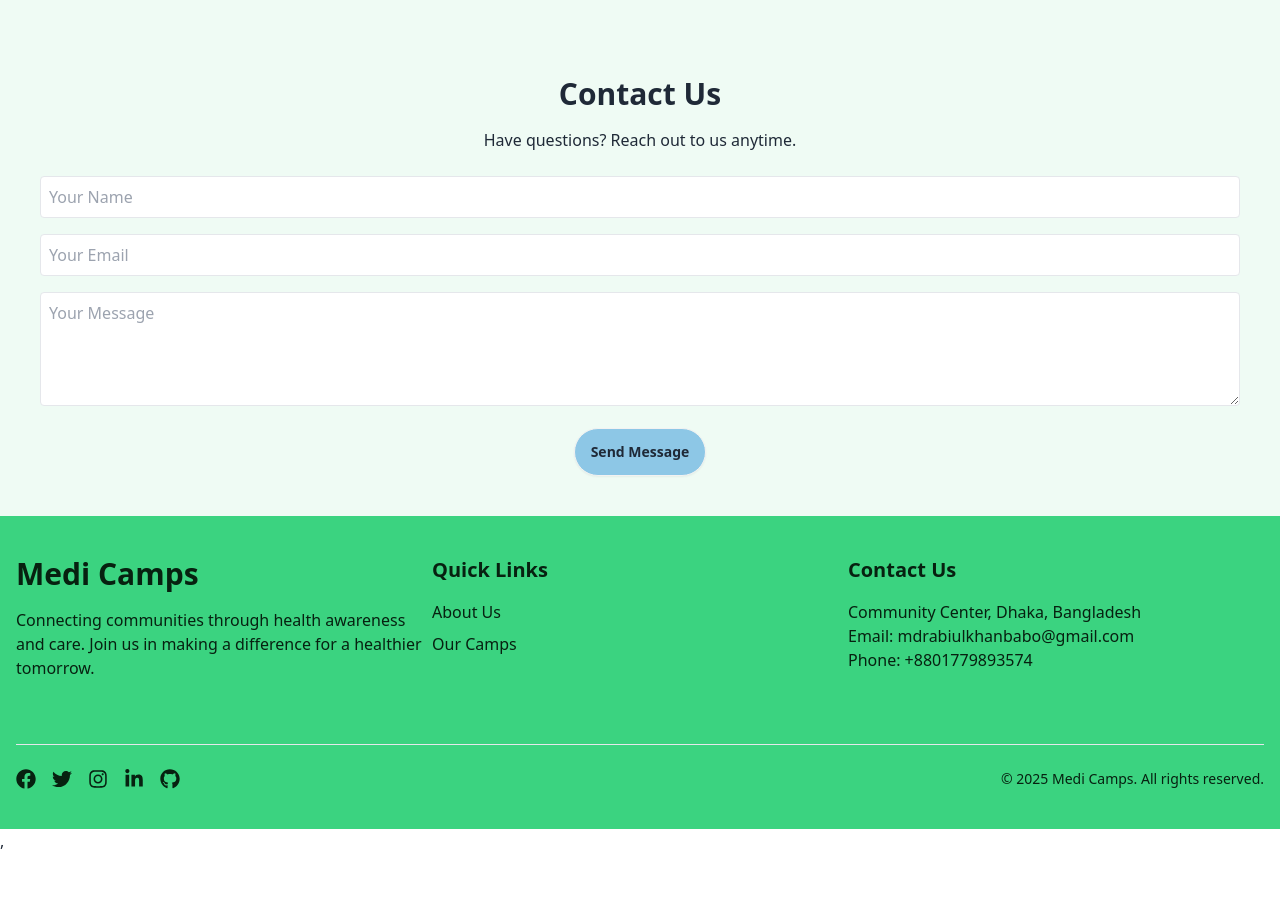
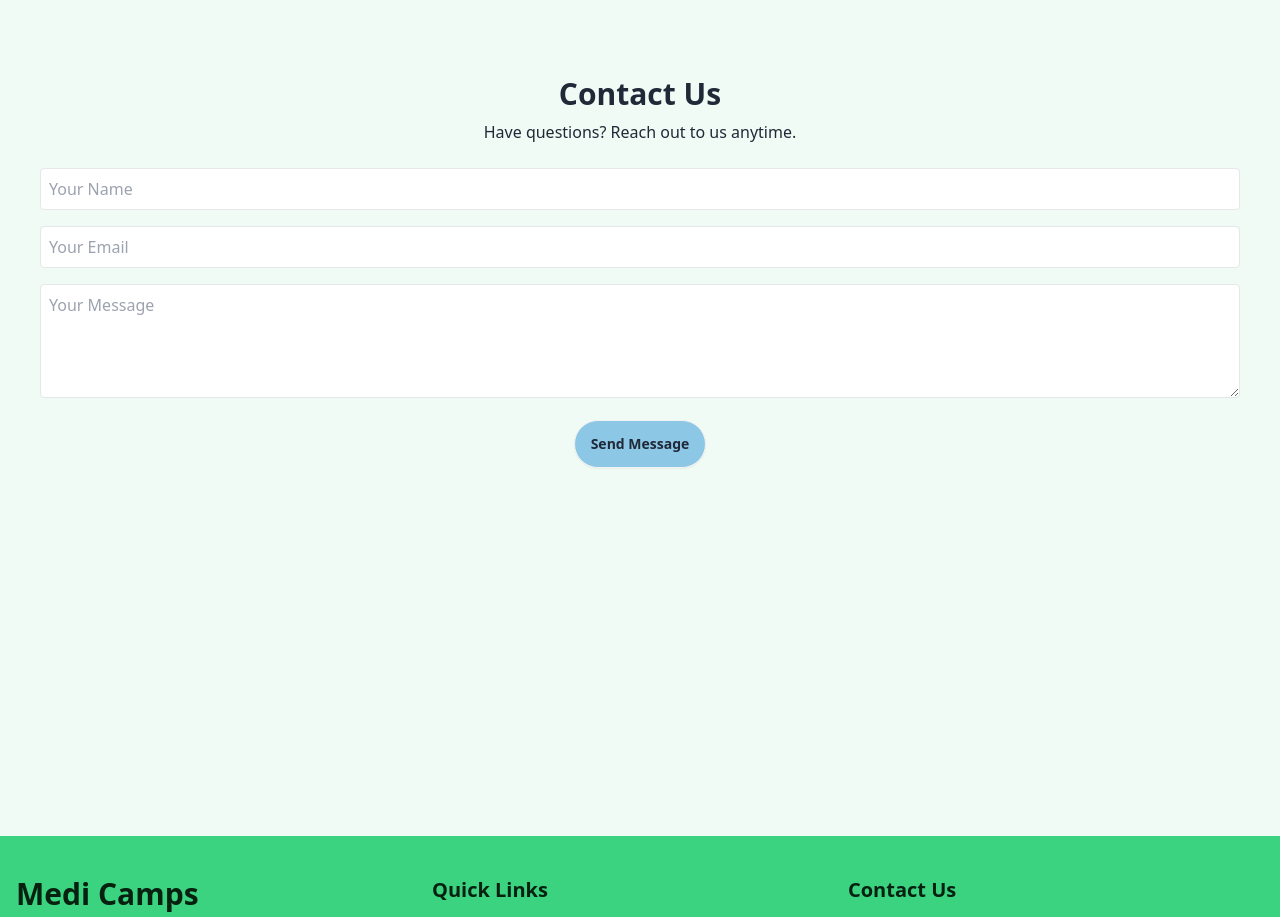
Before and after one commit to rabiulkhan7224/medicamps-client, a React (Vite) app: page / in a window 1280 px wide. Shown: the part 2580-3497 px from the top of the page. Before the commit the page ends 3433 px from the top, so only its background shows below. Built offline with nearby package versions, Linux system fonts and the light colour scheme; no server answers.

Commit message:
last update done  2/19/2025

```diff
--- a/src/Page/Home/Contact.jsx
+++ b/src/Page/Home/Contact.jsx
@@ -22,10 +22,10 @@ const Contact = () => {
     };
 
     return (
-        <section id="contact" className="container mx-auto p-10 text-center">
+        <section  className="container h-screen  mx-auto p-10 text-center">
 
-        <h2 className="text-3xl font-bold">Contact Us</h2>
-        <p className="mt-4">Have questions? Reach out to us anytime.</p>
+        <h2 id="contact" className="text-3xl font-bold">Contact Us</h2>
+        <p className="mt-2">Have questions? Reach out to us anytime.</p>
         <form onSubmit={handleSubmit} className="mt-6">
             <input type="text" name="name" placeholder="Your Name" value={formData.name} onChange={handleChange} className="p-2 border rounded w-full mb-4" required />
             <input type="email" name="email" placeholder="Your Email" value={formData.email} onChange={handleChange} className="p-2 border rounded w-full mb-4" required />
--- a/src/Page/Home/Home.jsx
+++ b/src/Page/Home/Home.jsx
@@ -27,7 +27,7 @@ const Home = () => {
           <div>
             <Review></Review>
           </div>
-          <div>
+          <div >
             <Contact></Contact>
           </div>
             </div>
--- a/src/Page/shared/Footer.jsx
+++ b/src/Page/shared/Footer.jsx
@@ -4,7 +4,7 @@ import { Link } from "react-router";
 
 const Footer = () => {
     return (
-        <footer className="bg-primarycolor text-text">
+        <footer className="bg-primarycolor text-text mb-0">
           <div className="container mx-auto py-10 px-4">
             <div className="flex flex-wrap justify-between">
               {/* Logo and Description */}
--- a/src/Page/shared/NavBar.jsx
+++ b/src/Page/shared/NavBar.jsx
@@ -6,12 +6,11 @@ const NavBar = () => {
 
     const { user, logout } = useAuth()
     const location=useLocation()
-    console.log(location)
     const link = <>
         <li><NavLink className={({ isActive }) =>
             isActive ? "text-blue-600  shadow-lg shadow-secondarycolor" : "text-black "
         } to={'/'}>Home</NavLink></li>
-        <li><NavLink className={({ isActive }) =>
+        <li><NavLink  className={({ isActive }) =>
             isActive ? "text-blue-600  shadow-lg shadow-secondarycolor" : "text-black"
         } to={'/available'}>Available Camps</NavLink></li>
         <li><NavLink className={({ isActive }) =>
```
